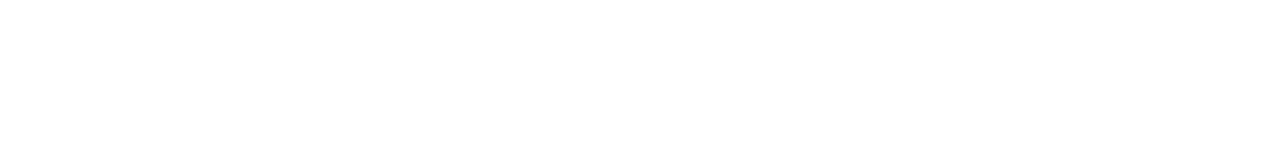
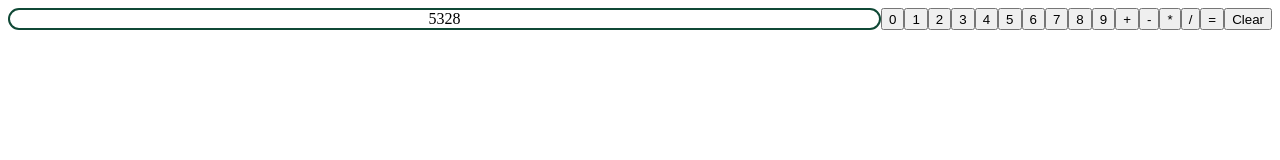
Before and after one commit to dionscott/calculator-project, a plain HTML site: page index.html in a window 1280 px wide. Drawn offline with Linux system fonts and the light colour scheme.

Commit message:
Add numbers and display to index

```diff
--- a/index.html
+++ b/index.html
@@ -9,6 +9,25 @@
     <link rel="stylesheet" href="style.css">
 </head>
 <body>
+    <div id="container">
+        <div id="display">5328</div>
+        <button class="numbers" id="num0">0</button>
+        <button class="numbers" id="num1">1</button>
+        <button class="numbers" id="num2">2</button>
+        <button class="numbers" id="num3">3</button>
+        <button class="numbers" id="num4">4</button>
+        <button class="numbers" id="num5">5</button>
+        <button class="numbers" id="num6">6</button>
+        <button class="numbers" id="num7">7</button>
+        <button class="numbers" id="num8">8</button>
+        <button class="numbers" id="num9">9</button>
+        <button class="operator" id="op+">+</button>
+        <button class="operator" id="op-">-</button>
+        <button class="operator" id="op*">*</button>
+        <button class="operator" id="op/">/</button>
+        <button id="equal">=</button>
+        <button id="clear">Clear</button>
+    </div>
 
 </body>
 </html>
--- a/script.js
+++ b/script.js
@@ -26,3 +26,8 @@ function operate(operator, first, second) {
             return div(first, second)
     }
 }
+
+function changeDisplay(num) {
+    let display = document.querySelector(.display)
+    display = num
+}
--- a/style.css
+++ b/style.css
@@ -0,0 +1,10 @@
+#container {
+    display: flex;
+}
+
+#display {
+    flex: 1;
+    border: 2px solid rgb(16, 73, 54);
+    border-radius: 25px;
+    text-align: center;
+}
```
